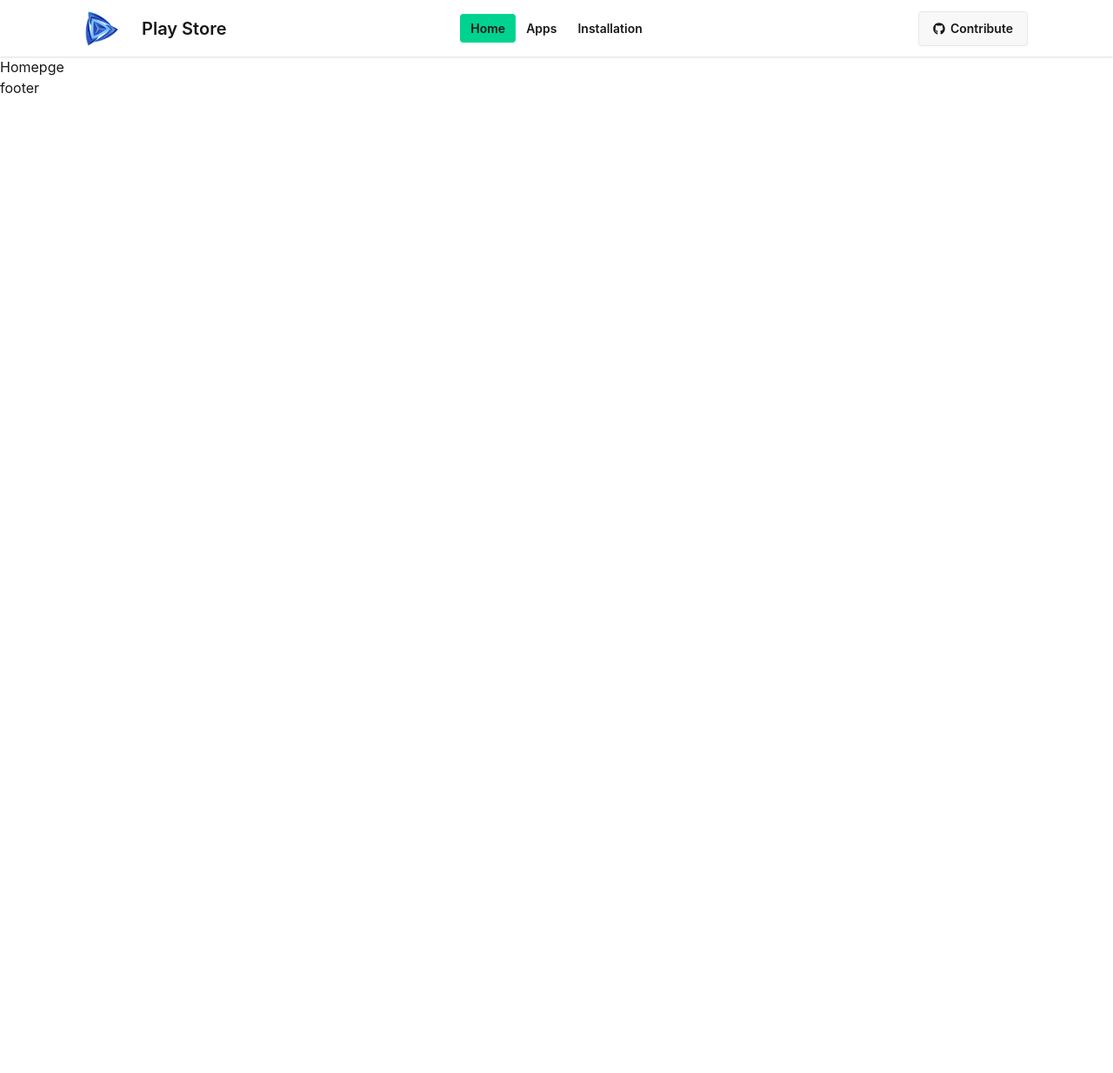
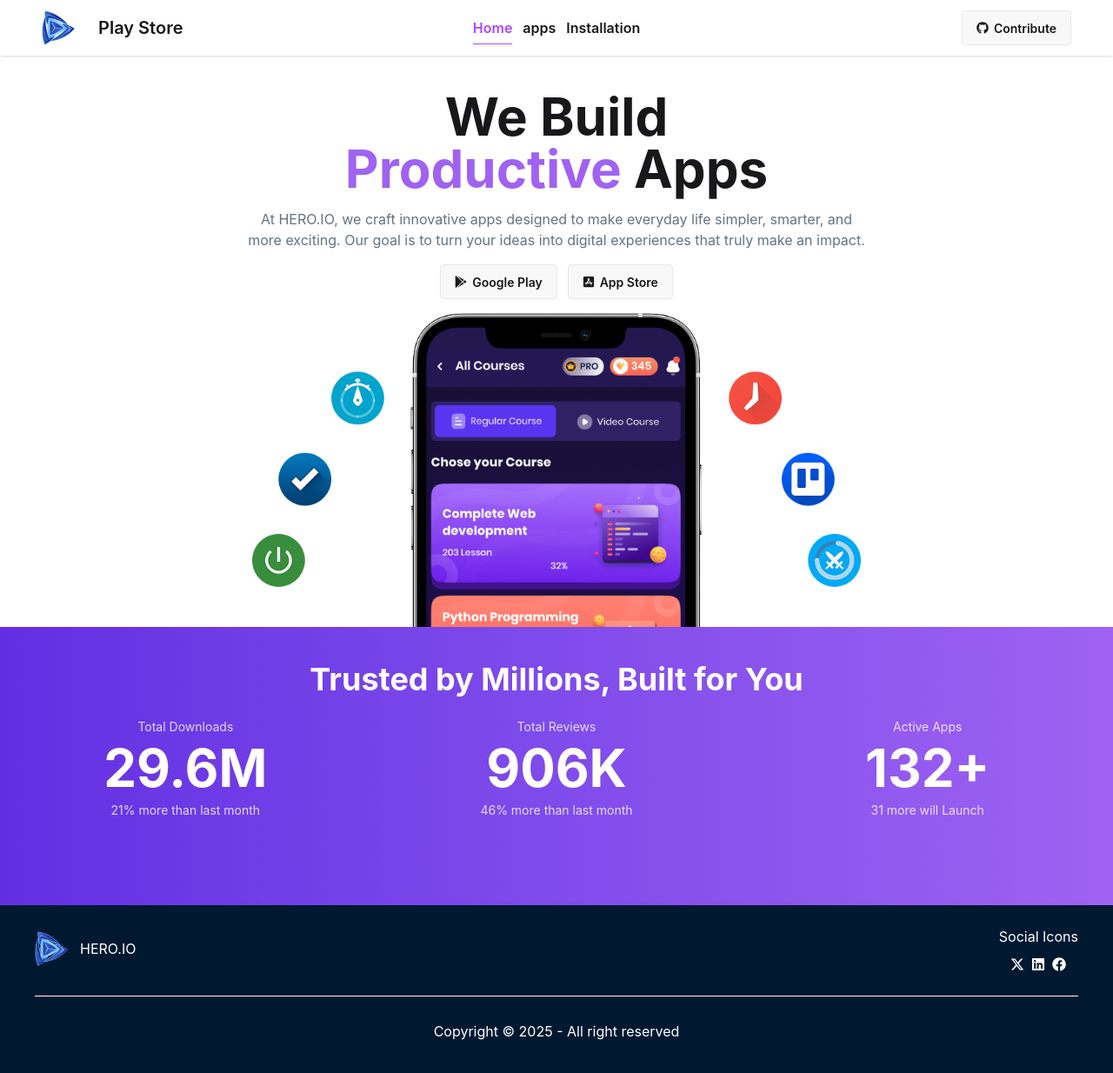
Before and after one commit to pollobdebnath18/Play-Store-, a React (Vite) app: page / in a window 1280 px wide. Shown: the top 1234 px of the page at 87% size. Before the commit the page ends 800 px from the top, so only its background shows below. Built offline with nearby package versions, Linux system fonts and the light colour scheme.

Commit message:
banner, stats, footer section done with responsive

```diff
--- /dev/null
+++ b/src/components/homepage/BannerPage.jsx
@@ -0,0 +1,29 @@
+import React from "react";
+import BannerImg from '../../assets/images/hero.png'
+import { FaAppStore, FaAppStoreIos, FaGooglePlay } from "react-icons/fa";
+
+const BannerPage = () => {
+  return (
+    <div className="min-h-[80vh] max-w-[1200px] mx-auto ">
+      <div className="text-center pt-10 space-y-4">
+        <h1 className="text-6xl font-bold w-[50%] mx-auto">
+          We Build <br /><span className="text-[#9F62F2]">Productive</span> Apps
+        </h1>
+        <p className="text-[#627382] w-[60%] mx-auto">
+          At HERO.IO, we craft innovative apps designed to make everyday life
+          simpler, smarter, and more exciting. Our goal is to turn your ideas
+          into digital experiences that truly make an impact.
+        </p>
+        <div className="">
+            <button className="btn mr-3"><FaGooglePlay></FaGooglePlay> Google Play</button>
+            <button className="btn"><FaAppStoreIos></FaAppStoreIos> App Store</button>
+        </div>
+        <div>
+            <img className="mx-auto w-full max-w-[700px] max-h[450px]" src={BannerImg} alt="BannerImg" />
+        </div>
+      </div>
+    </div>
+  );
+};
+
+export default BannerPage;
--- /dev/null
+++ b/src/components/homepage/Stats.jsx
@@ -0,0 +1,32 @@
+import React from "react";
+
+const Stats = () => {
+  return (
+    <div className="min-h-[40vh]  text-center pt-10 bg-gradient-to-l from-[#9F62F2] to-[#632EE3] text-white">
+      <div>
+        <h1 className="text-4xl font-bold text-white">
+          Trusted by Millions, Built for You
+        </h1>
+      </div>
+      <div className="grid grid-cols-1  md:grid-cols-3 pt-4">
+        <div className="leading-9">
+          <span className="opacity-80 text-sm">Total Downloads</span>
+          <h1 className="text-6xl font-bold">29.6M</h1>
+          <span className="opacity-80 text-sm">21% more than last month</span>
+        </div>
+        <div className="leading-9">
+          <span className="opacity-80 text-sm">Total Reviews</span>
+          <h1 className="text-6xl font-bold">906K</h1>
+          <span className="opacity-80 text-sm">46% more than last month</span>
+        </div>
+        <div className="leading-9">
+          <span className="opacity-80 text-sm">Active Apps</span>
+          <h1 className="text-6xl font-bold">132+</h1>
+          <span className="opacity-80 text-sm">31 more will Launch</span>
+        </div>
+      </div>
+    </div>
+  );
+};
+
+export default Stats;
--- /dev/null
+++ b/src/components/homepage/TrendingApps.jsx
@@ -0,0 +1,11 @@
+import React from 'react';
+
+const TrendingApps = () => {
+    return (
+        <div>
+
+        </div>
+    );
+};
+
+export default TrendingApps;
--- a/src/components/shared/Footer.jsx
+++ b/src/components/shared/Footer.jsx
@@ -1,11 +1,30 @@
-import React from 'react';
+import React from "react";
+import LogoImg from "../../assets/images/logo.png";
+import { FaXTwitter } from "react-icons/fa6";
+import { FaFacebook, FaLinkedin } from "react-icons/fa";
 
 const Footer = () => {
-    return (
+  return (
+    <div className="min-h-[30vh] bg-[#001931] text-white">
+      <div className="flex justify-between items-center max-w-[1200px] mx-auto pt-6 pb-7">
+        <div className="flex justify-center items-center gap-3">
+          <img className="w-[40px]  h-[40px]" src={LogoImg} alt="LogoImg" />
+          <a className=" ">HERO.IO</a>
+        </div>
         <div>
-            footer
+            <h1>Social Icons</h1>
+            <div className="flex justify-center items-center gap-2 pt-3">
+                <FaXTwitter></FaXTwitter>
+                <FaLinkedin></FaLinkedin>
+                <FaFacebook></FaFacebook>
+            </div>
         </div>
-    );
+      </div>
+      <div className="max-w-[1200px] mx-auto text-center border-t pt-7 pb-4">
+        <p>Copyright © 2025 - All right reserved</p>
+      </div>
+    </div>
+  );
 };
 
 export default Footer;
--- /dev/null
+++ b/src/components/shared/MyNavLink.jsx
@@ -0,0 +1,17 @@
+import React from "react";
+import { NavLink } from "react-router";
+
+const MyNavLink = ({to,children}) => {
+  return (
+    <NavLink
+      to={to}
+      className={({ isActive }) =>
+        `font-semibold pb-2 ${isActive ? " text-purple-500 border-b border-purple-500 " : ""}`
+      }
+    >
+      {children}
+    </NavLink>
+  );
+};
+
+export default MyNavLink;
--- a/src/components/shared/Navbar.jsx
+++ b/src/components/shared/Navbar.jsx
@@ -2,43 +2,44 @@ import React from "react";
 import { Link, NavLink } from "react-router";
 import LogoImg from "../../assets/images/logo.png";
 import { FaGithub } from "react-icons/fa";
+import MyNavLink from "./MyNavLink";
 
 const Navbar = () => {
   const links = [
-    <li>
-      <NavLink
-        to="/"
-        className={({ isActive }) =>
-          `font-semibold ${isActive ? " bg-success " : ""}`
-        }
-      >
-        Home
-      </NavLink>
-    </li>,
-    <li>
-      <NavLink
-        to="/apps"
-        className={({ isActive }) =>
-          `font-semibold ${isActive ? " bg-success " : ""}`
-        }
-      >
-        Apps
-      </NavLink>
-    </li>,
-    <li>
-      <NavLink
-        to="/installApps"
-        className={({ isActive }) =>
-          `font-semibold ${isActive ? " bg-success " : ""}`
-        }
-      >
-        Installation
-      </NavLink>
-    </li>,
+    {
+      name: "Home",
+      to: "/",
+    },
+    {
+      name: "apps",
+      to: "/apps",
+    },
+    {
+      name: "Installation",
+      to: "/installApps",
+    },
+
+    // <li >
+    //   <MyNavLink  to="/">Home</MyNavLink>
+    //   {/* <NavLink
+    //     to="/"
+    //     className={({ isActive }) =>
+    //       `font-semibold pb-2 ${isActive ? " text-purple-500 border-b border-purple-500 " : ""}`
+    //     }
+    //   >
+    //     Home
+    //   </NavLink> */}
+    // </li>,
+    // <li>
+    //   <MyNavLink to="/apps">Apps</MyNavLink>
+    // </li>,
+    // <li>
+    //   <MyNavLink to="/installApps">Installation</MyNavLink>
+    // </li>,
   ];
   return (
     <div className="bg-base-100 shadow-sm">
-      <div className="navbar max-w-[1100px] mx-auto">
+      <div className="navbar max-w-[1200px] mx-auto">
         <div className="navbar-start">
           <div className="dropdown">
             <div tabIndex={0} role="button" className="btn btn-ghost lg:hidden">
@@ -62,16 +63,30 @@ const Navbar = () => {
               tabIndex="-1"
               className="menu menu-sm dropdown-content bg-base-100 rounded-box z-1 mt-3 w-52 p-2 shadow"
             >
-              {links}
+              {links.map((link) => (
+                <li key={link.to}>
+                  <MyNavLink to={link.to}>{link.name}</MyNavLink>
+                </li>
+              ))}
             </ul>
           </div>
           <div className="flex justify-between items-center gap-2">
-            <img  src={LogoImg} alt="logo" className="hidden md:flex w-[40px]  h-[40px]" />
+            <img
+              src={LogoImg}
+              alt="logo"
+              className="hidden md:flex w-[40px]  h-[40px]"
+            />
             <a className="btn btn-ghost text-xl">Play Store</a>
           </div>
         </div>
         <div className="navbar-center hidden lg:flex">
-          <ul className="menu menu-horizontal px-1">{links}</ul>
+          <ul className="flex justify-center items-center gap-3 px-1">
+            {links.map((link) => (
+              <li key={link.to}>
+                <MyNavLink to={link.to}>{link.name}</MyNavLink>
+              </li>
+            ))}
+          </ul>
         </div>
         <div className="navbar-end">
           <a className="btn">
--- a/src/main.jsx
+++ b/src/main.jsx
@@ -8,6 +8,7 @@ import Root from "./layout/Root.jsx";
 import Apps from "./pages/apps/Apps.jsx";
 import InstallApps from "./pages/installApps/InstallApps.jsx";
 import NotFoundPage from "./pages/NotFoundPage/NotFoundPage.jsx";
+import HomePage from "./pages/homepage/HomePage.jsx";
 
 const router = createBrowserRouter([
   {
@@ -16,14 +17,14 @@ const router = createBrowserRouter([
     children: [
       {
         index: true,
-        element: <h2>Homepge</h2>,
+        element: <HomePage></HomePage>
       },
       {
         path: "/apps",
         Component: Apps,
       },
       {
-        path: "/Installapps",
+        path: "/installapps",
         Component: InstallApps,
       },
 
--- a/src/pages/homepage/HomePage.jsx
+++ b/src/pages/homepage/HomePage.jsx
@@ -1,11 +1,17 @@
-import React from 'react';
+import React from "react";
+import TrendingApps from "../../components/homepage/TrendingApps";
+import Stats from "../../components/homepage/Stats";
+import BannerPage from "../../components/homepage/BannerPage";
+
 
 const HomePage = () => {
-    return (
-        <div>
-            HomePage
-        </div>
-    );
+  return (
+    <div className="">
+      <BannerPage></BannerPage>
+      <Stats></Stats>
+      <TrendingApps></TrendingApps>
+    </div>
+  );
 };
 
 export default HomePage;
--- a/vite.config.js
+++ b/vite.config.js
@@ -5,4 +5,5 @@ import tailwindcss from "@tailwindcss/vite";
 // https://vite.dev/config/
 export default defineConfig({
   plugins: [react(), tailwindcss()],
+
 });
```
Also changed, not shown: 1 other file (tests, documents, lock files or other folders).
